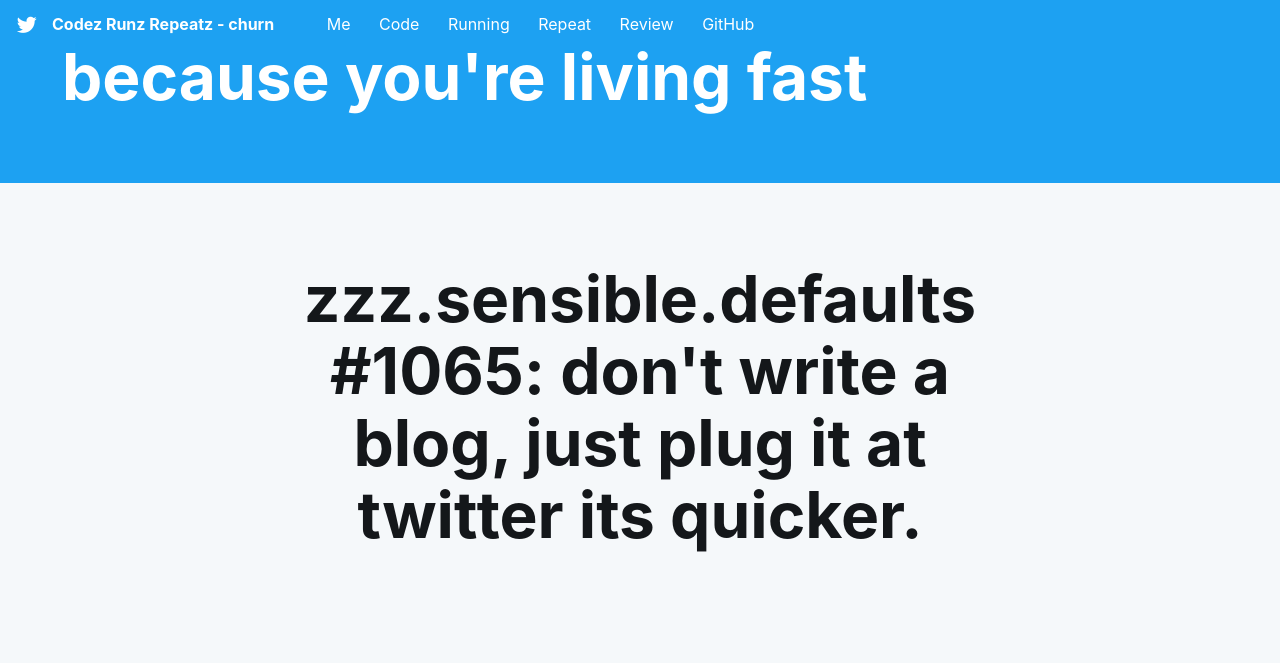
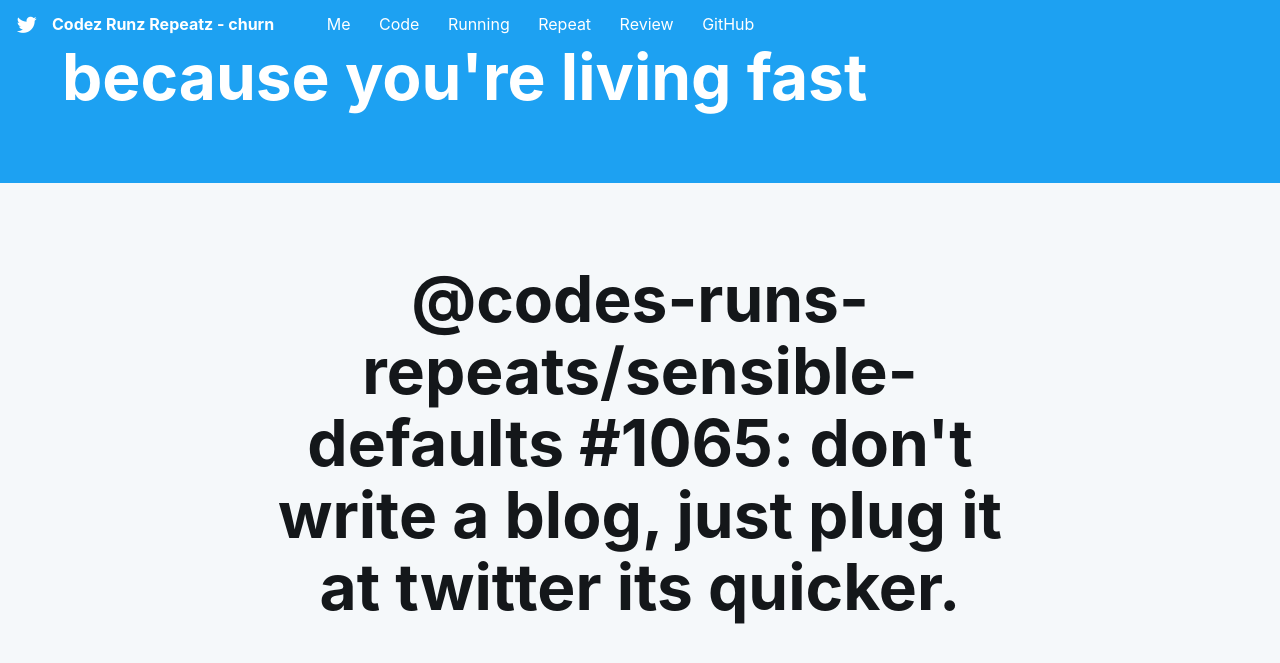
Before and after one commit to codez-runz-repeatz/codez-runz-repeatz.github.io, a Jekyll site: the page built from index.html, in a window 1280 px wide and 900 px high, scrolled down 295 px. Shown: the top 663 px of the window. Built offline with Jekyll 4.4.1, drawn with Linux system fonts in a browser that asks for light colours; some web fonts are replaced; comment, search, counter and statistics services are not loaded.

Commit message:
sensible default

```diff
--- a/index.html
+++ b/index.html
@@ -23,7 +23,7 @@ custom_js: index.js
 <div class="section grey">
     <div class="Grid container">
         <div id="philosophy-text" class="Grid-cell u-size4of6 u-before1of6 u-after1of6">
-            <h1 class="large-title center-text mega-margin">zzz.sensible.defaults #1065: don't write a blog, just plug it at twitter its quicker.</h1>
+            <h1 class="large-title center-text mega-margin">@codes-runs-repeats/sensible-defaults #1065: don't write a blog, just plug it at twitter its quicker.</h1>
         </div>
     </div>
 </div>
```
